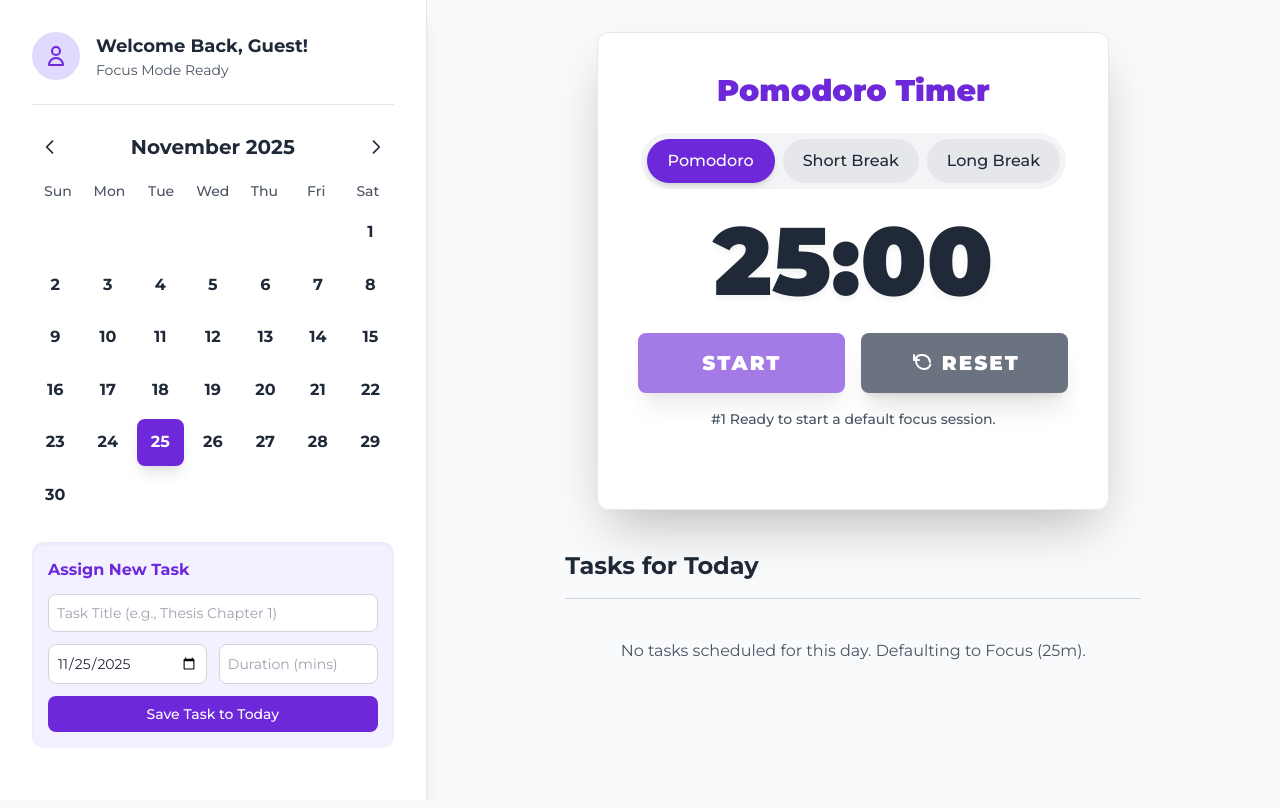
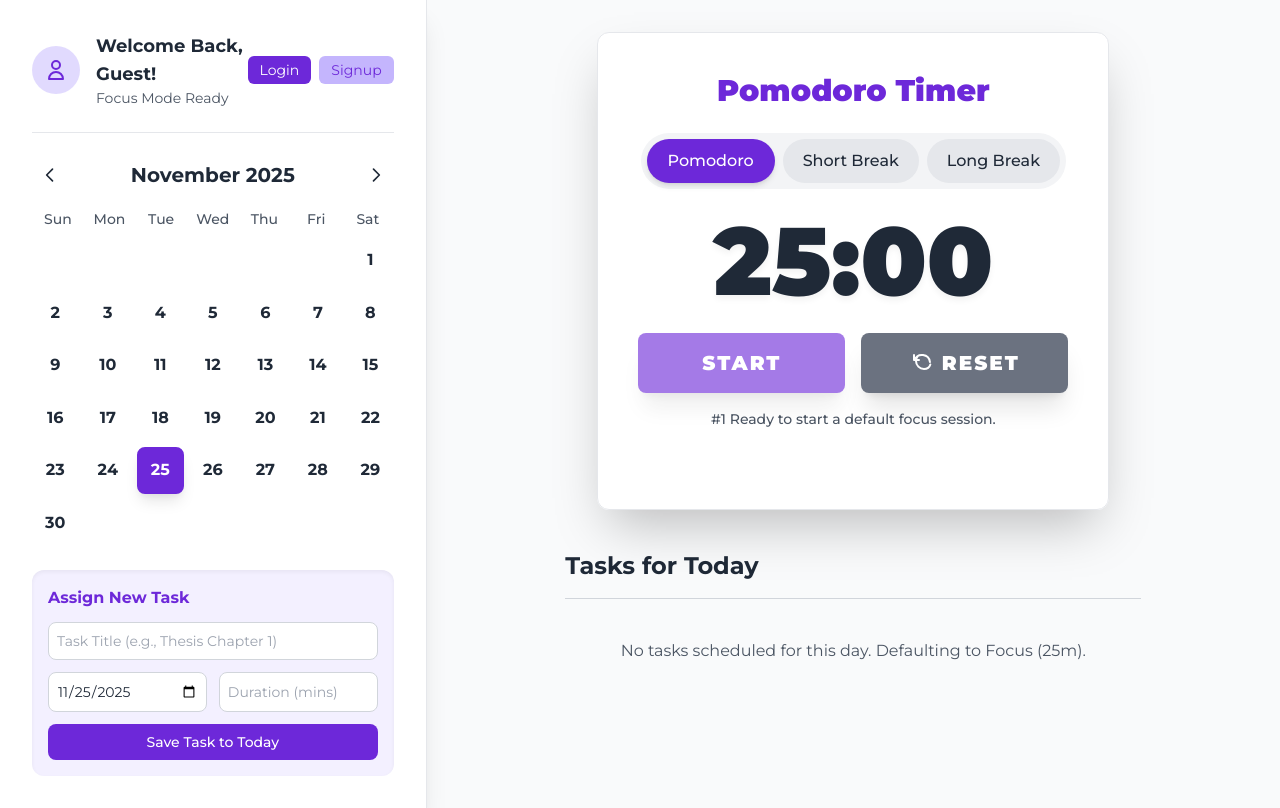
Before and after one commit to Lance-Siyhian16/POMOCALENDARV2, a plain HTML site: page index.html in a window 1280 px wide. Drawn offline with nearby package versions, Linux system fonts and the light colour scheme.

Commit message:
Add login and signup buttons for guest users

```diff
--- a/index.html
+++ b/index.html
@@ -62,9 +62,17 @@
                         <p class="text-sm text-gray-medium">Focus Mode Ready</p>
                     </div>
                 </div>
+                <div class="flex items-center space-x-2">
+                    <button id="login-button" class="hidden px-3 py-1 bg-primary-color text-white text-sm rounded-md hover:opacity-90 transition-colors">
+                        Login
+                    </button>
+                    <button id="signup-button" class="hidden px-3 py-1 bg-secondary-accent text-primary-color text-sm rounded-md hover:bg-secondary-accent/80 transition-colors">
+                        Signup
+                    </button>
                     <button id="logout-button" class="hidden px-3 py-1 bg-red-500 text-white text-sm rounded-md hover:bg-red-600 transition-colors">
                         Logout
                     </button>
+                </div>
             </header>
 
             <div class="calendar-wrapper">
@@ -167,14 +175,36 @@
         // Set username variable from localStorage (input from SignUpPage.html)
         const username = localStorage.getItem('username') || 'Guest';
 
-        // Update the welcome message and show logout button if logged in
+        // Update the welcome message and show appropriate buttons based on login status
         document.addEventListener('DOMContentLoaded', () => {
             const welcomeElement = document.querySelector('header h1');
+            const loginButton = document.getElementById('login-button');
+            const signupButton = document.getElementById('signup-button');
             const logoutButton = document.getElementById('logout-button');
             if (welcomeElement) {
                 welcomeElement.textContent = `Welcome Back, ${username}!`;
             }
-            if (username !== 'Guest' && logoutButton) {
+            if (username === 'Guest') {
+                // Show login and signup buttons for guests
+                if (loginButton) {
+                    loginButton.classList.remove('hidden');
+                    loginButton.addEventListener('click', () => {
+                        window.location.href = 'LoginPage.html';
+                    });
+                }
+                if (signupButton) {
+                    signupButton.classList.remove('hidden');
+                    signupButton.addEventListener('click', () => {
+                        window.location.href = 'SignUpPage.html';
+                    });
+                }
+                // Ensure logout is hidden
+                if (logoutButton) {
+                    logoutButton.classList.add('hidden');
+                }
+            } else {
+                // Show logout button for logged-in users
+                if (logoutButton) {
                     logoutButton.classList.remove('hidden');
                     logoutButton.addEventListener('click', () => {
                         localStorage.removeItem('user');
@@ -182,6 +212,14 @@
                         window.location.href = 'LoginPage.html';
                     });
                 }
+                // Ensure login/signup are hidden
+                if (loginButton) {
+                    loginButton.classList.add('hidden');
+                }
+                if (signupButton) {
+                    signupButton.classList.add('hidden');
+                }
+            }
         });
     </script>
     <script src="script.js"></script>
```
Lines whose indentation alone changed are shown as unchanged.
